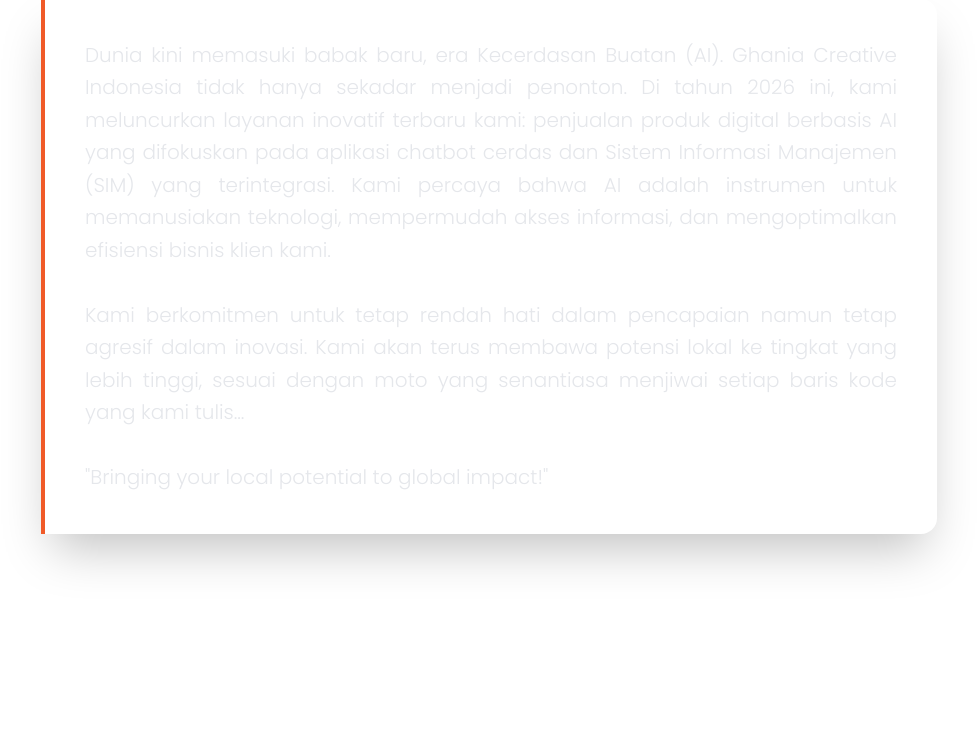
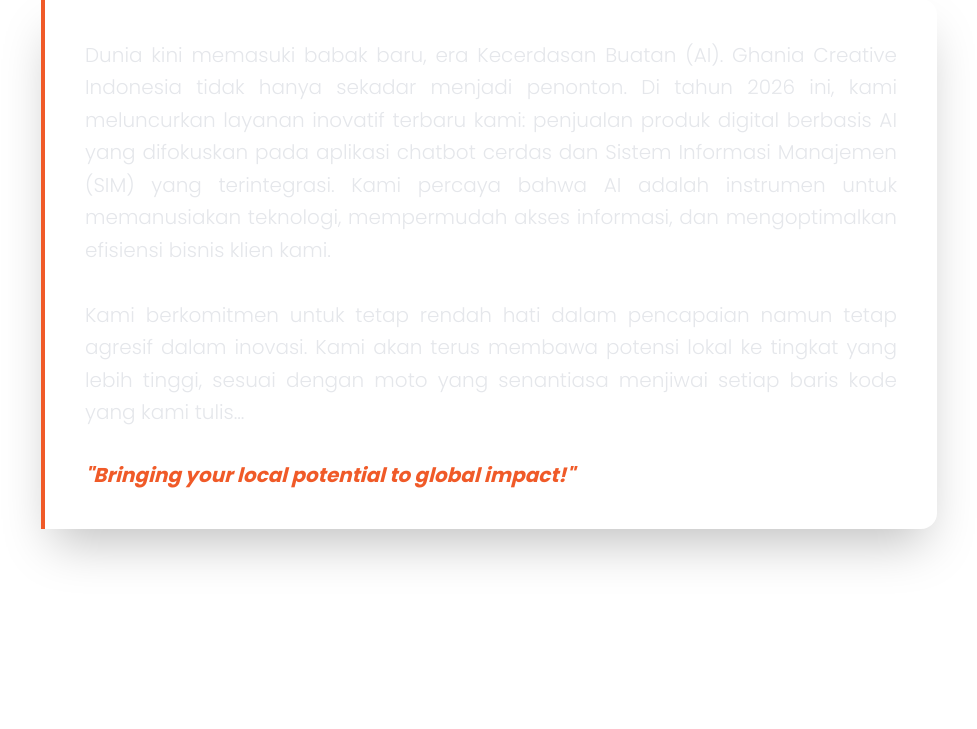
Before and after one commit to lintangashsh/ghania-profile, a PHP site: page /about.php in a window 1280 px wide. Shown: the part 4769-5498 px from the top of the page, without its empty margins (87-1064 px from the left). Run offline with PHP 8.4, Linux system fonts and the light colour scheme; style sheets or scripts are compiled from the project's sources.

Commit message:
update about.php
cleaned code comment

```diff
--- a/about.php
+++ b/about.php
@@ -53,16 +53,16 @@ $sections = [
         'img' => 'assets/img/about/scene_6.PNG',
         'title_id' => 'Harmonisasi AI dan Integritas Digital',
         'title_en' => 'Harmonising Artificial Intelligence with Digital Integrity',
-        'content_id' => 'Dunia kini memasuki babak baru, era Kecerdasan Buatan (AI). Ghania Creative Indonesia tidak hanya sekadar menjadi penonton. Di tahun 2026 ini, kami meluncurkan layanan inovatif terbaru kami: penjualan produk digital berbasis AI yang difokuskan pada aplikasi chatbot cerdas dan Sistem Informasi Manajemen (SIM) yang terintegrasi. Kami percaya bahwa AI adalah instrumen untuk memanusiakan teknologi, mempermudah akses informasi, dan mengoptimalkan efisiensi bisnis klien kami. <br><br>Kami berkomitmen untuk tetap rendah hati dalam pencapaian namun tetap agresif dalam inovasi. Kami akan terus membawa potensi lokal ke tingkat yang lebih tinggi, sesuai dengan moto yang senantiasa menjiwai setiap baris kode yang kami tulis… <br><br>"Bringing your local potential to global impact!"',
-        'content_en' => 'The global landscape has entered a transformative new chapter, the era of Artificial Intelligence (AI). Ghania Creative Indonesia refuses to be a mere spectator in this revolution. In 2026, we are proud to unveil our latest suite of innovative services: bespoke AI-driven digital products, focusing on sophisticated intelligent chatbots and integrated Management Information Systems (MIS). We believe that AI is the definitive instrument for humanising technology, streamlining information accessibility, and optimising operational efficiency for our clientele. <br><br>We remain steadfast in our commitment to humility in achievement, yet aggressive in our pursuit of innovation. We shall continue to elevate local potential to unprecedented heights, guided by the ethos that permeates every line of code we craft… <br><br>"Bringing your local potential to global impact!"'
+        'content_id' => 'Dunia kini memasuki babak baru, era Kecerdasan Buatan (AI). Ghania Creative Indonesia tidak hanya sekadar menjadi penonton. Di tahun 2026 ini, kami meluncurkan layanan inovatif terbaru kami: penjualan produk digital berbasis AI yang difokuskan pada aplikasi chatbot cerdas dan Sistem Informasi Manajemen (SIM) yang terintegrasi. Kami percaya bahwa AI adalah instrumen untuk memanusiakan teknologi, mempermudah akses informasi, dan mengoptimalkan efisiensi bisnis klien kami. <br><br>Kami berkomitmen untuk tetap rendah hati dalam pencapaian namun tetap agresif dalam inovasi. Kami akan terus membawa potensi lokal ke tingkat yang lebih tinggi, sesuai dengan moto yang senantiasa menjiwai setiap baris kode yang kami tulis… <br><br><span class="block font-bold italic text-ghania-orange text-xl">"Bringing your local potential to global impact!"</span>',
+        'content_en' => 'The global landscape has entered a transformative new chapter, the era of Artificial Intelligence (AI). Ghania Creative Indonesia refuses to be a mere spectator in this revolution. In 2026, we are proud to unveil our latest suite of innovative services: bespoke AI-driven digital products, focusing on sophisticated intelligent chatbots and integrated Management Information Systems (MIS). We believe that AI is the definitive instrument for humanising technology, streamlining information accessibility, and optimising operational efficiency for our clientele. <br><br>We remain steadfast in our commitment to humility in achievement, yet aggressive in our pursuit of innovation. We shall continue to elevate local potential to unprecedented heights, guided by the ethos that permeates every line of code we craft… <br><br><span class="block font-bold italic text-ghania-orange text-xl">"Bringing your local potential to global impact!"</span>'
     ]
 ];
 
 $contact_bg = "assets/img/about/scene_7.PNG";
 ?>
 
+
 <style>
-/* HIDE SCROLLBAR */
 html,
 body {
     scrollbar-width: none !important;
@@ -74,9 +74,8 @@ body::-webkit-scrollbar {
     display: none !important;
 }
 
-/* === LOGIKA NAVBAR KHUSUS === */
+/* LOGIC NAVBAR KHUSUS */
 
-/* 1. Paksa Teks Selalu Putih (Walaupun discroll) */
 .nav-link,
 .lang-link {
     color: #ffffff !important;
@@ -92,20 +91,15 @@ body::-webkit-scrollbar {
     filter: brightness(0) invert(1) !important;
 }
 
-/* 2. Override Background Saat Scroll */
-/* Saat navbar.php mendeteksi scroll, dia nambahin class 'bg-white/95'. */
-/* Kita timpa class itu khusus di halaman ini menjadi Hitam 50%. */
+/* Override Background Saat Scroll */
 #navbar.bg-white\/95 {
     background-color: rgba(0, 0, 0, 0.5) !important;
-    /* Hitam Transparan 50% */
     backdrop-filter: blur(8px) !important;
-    /* Blur biar makin estetik */
     box-shadow: none !important;
     border-bottom: 1px solid rgba(255, 255, 255, 0.1) !important;
-    /* Garis tipis biar tegas */
 }
 
-/* 3. Padding Navbar */
+/* Padding Navbar */
 #navbar {
     transition: background-color 0.5s ease, padding 0.3s ease;
 }
@@ -171,6 +165,7 @@ body::-webkit-scrollbar {
     </section>
     <?php endforeach; ?>
 
+    <!-- section collaboration form -->
     <section id="sec-contact" class="min-h-screen flex items-center justify-center px-4 py-20 snap-section"
         data-target="bg-contact">
         <div class="max-w-6xl w-full grid grid-cols-1 lg:grid-cols-2 gap-12 items-center fade-up-enter">
```
